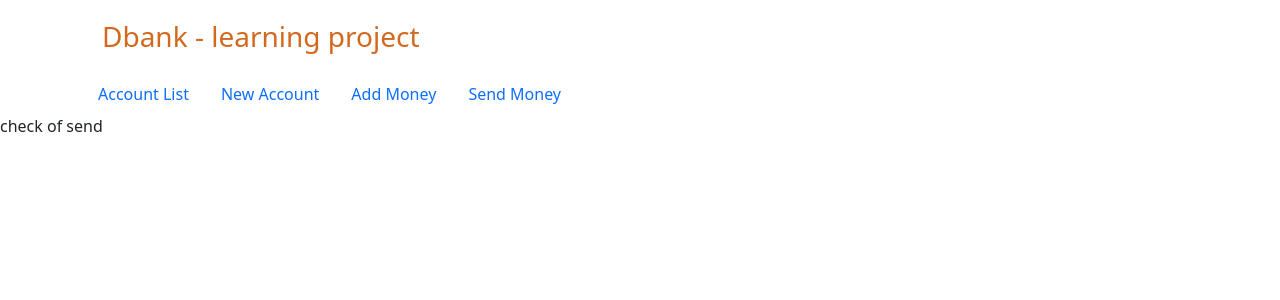
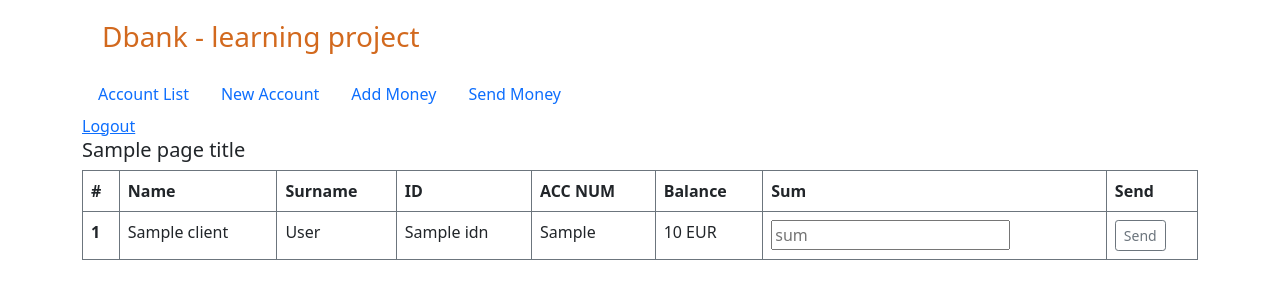
Before and after one commit to DanielGurevich1/Nbank, a PHP site: the page made by views/send.php in a window 1280 px wide. Shown: the top 300 px of the page. Run offline with PHP 8.4, Linux system fonts and the light colour scheme; the template is opened without the code that fills it: most values are stand-ins (such as "Sample title", 1, 10 or a date in 2020); some libraries are stand-ins or nearby versions.

Commit message:
addmoney

```diff
--- a/app/Json.php
+++ b/app/Json.php
@@ -85,7 +85,7 @@ class Json
         $this->write($this->data);
     }
 
-    public function add(object $updateClient)
+    public function update(object $updateClient)
 
     {
         foreach ($this->data as $key => $client) {
--- a/data/client.json
+++ b/data/client.json
@@ -1 +1 @@
-[{"id":33,"name":"Daniel","surname":"Gurevich","idn":"2345678","balance":0,"topup":null,"AC":"LT7044060000388764"}]
+[{"id":34,"name":"Marius","surname":"Genys","idn":"3456789","balance":153,"topup":null,"AC":"LT7044060000694017"},{"id":35,"name":"Petras","surname":"Gurevich","idn":"465765","balance":32,"topup":null,"AC":"LT7044060000242817"},{"id":37,"name":"ff","surname":"ff","idn":"44","balance":23,"topup":null,"AC":"LT7044060000147413"}]
--- a/data/indexes.json
+++ b/data/indexes.json
@@ -1 +1 @@
-{"id":34}
+{"id":38}
--- a/index.php
+++ b/index.php
@@ -5,8 +5,6 @@ require __DIR__ . '/bootstrap.php';
 
 // decode the request line
 $uri = explode('/', str_replace(INSTALL_DIR, '', $_SERVER['REQUEST_URI']));
-
-_d($uri);
 
 // routing
 
--- a/views/send.php
+++ b/views/send.php
@@ -2,20 +2,45 @@
 <?php
 require DIR . 'views/menu.php';
 
+$iban = $this->bankIban();
+
 ?>
+<div class="container">
+    <a href="<?= URL ?>login.php?logout">Logout</a>
 
-<!DOCTYPE html>
-<html lang="en">
+    <h5><?= $pageTitle ?></h5>
+    <table class="table table-bordered border-secondary">
+        <thead>
+            <tr>
+                <th scope="col">#</th>
+                <th scope="col">Name</th>
+                <th scope="col">Surname</th>
+                <th scope="col">ID</th>
+                <th scope="col">ACC NUM</th>
+                <th scope="col">Balance</th>
 
-<head>
-    <meta charset="UTF-8">
-    <meta http-equiv="X-UA-Compatible" content="IE=edge">
-    <meta name="viewport" content="width=device-width, initial-scale=1.0">
-    <title>Send</title>
-</head>
+                <th scope="col">Sum</th>
+                <th scope="col">Send</th>
 
-<body>
-    check of send
-</body>
+            </tr>
+        </thead>
+        <tbody>
 
-</html>
+            <form action="" method="post">
+                <th scope="row"><?= $client->id ?></th>
+                <td><?= $client->name ?></td>
+                <td><?= $client->surname ?></td>
+                <td><?= $client->idn ?></td>
+                <td><?= $client->AC ?> </td>
+                <td><?= $client->balance ?> EUR</td>
+
+                <td>
+                    <input type="number" name="send" placeholder="sum">
+                </td>
+                <td>
+                    <form style="diplay:inline-block" action="<?= URL ?>send/<?= $client->id ?>" method="POST">
+
+                        <button type="submit" name="btn-send" class="btn btn-sm btn-outline-secondary">Send</button>
+                    </form>
+                </td>
+            </form>
```
Also changed, not shown: app/clientController.php (+17 -5 lines), views/add.php (+12 -56 lines).
